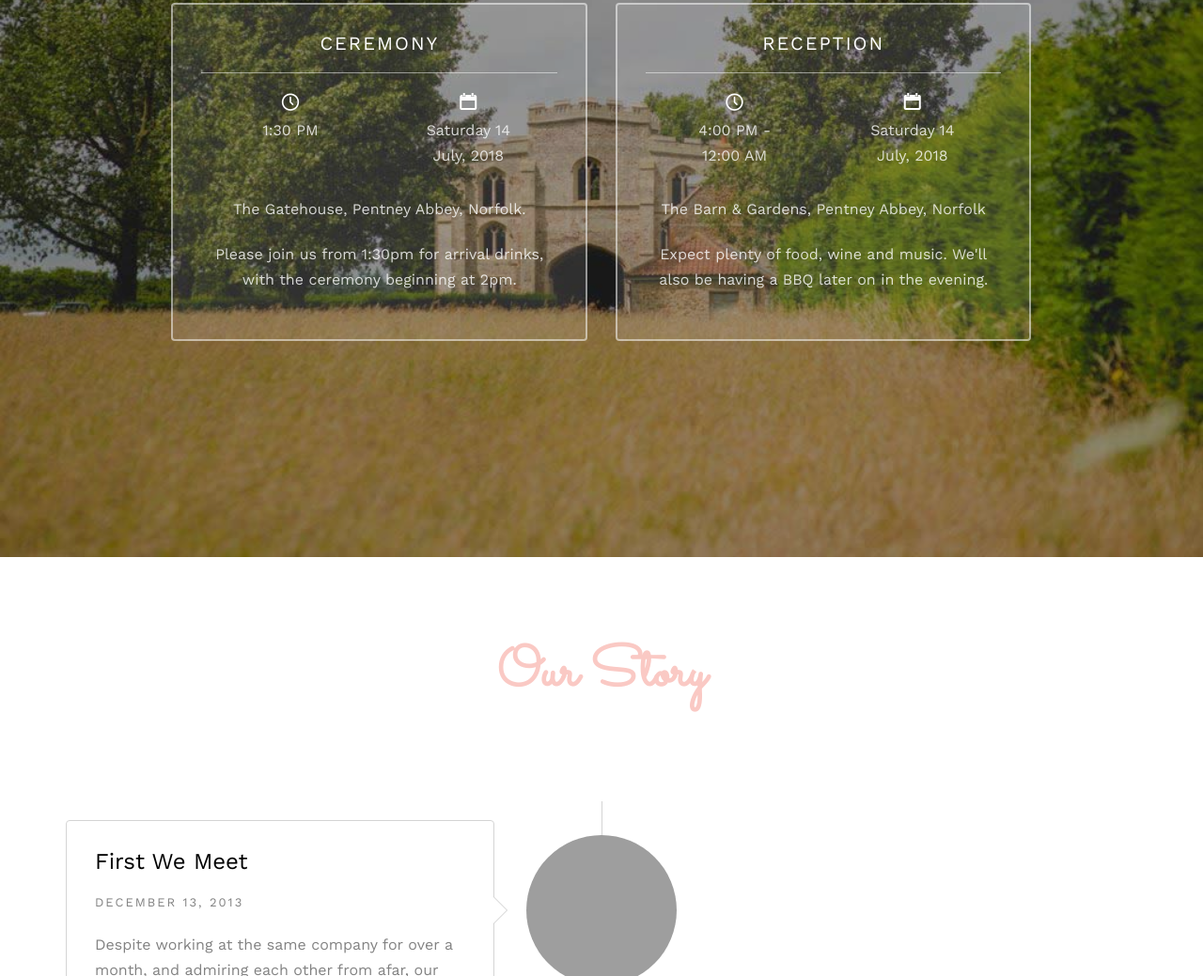
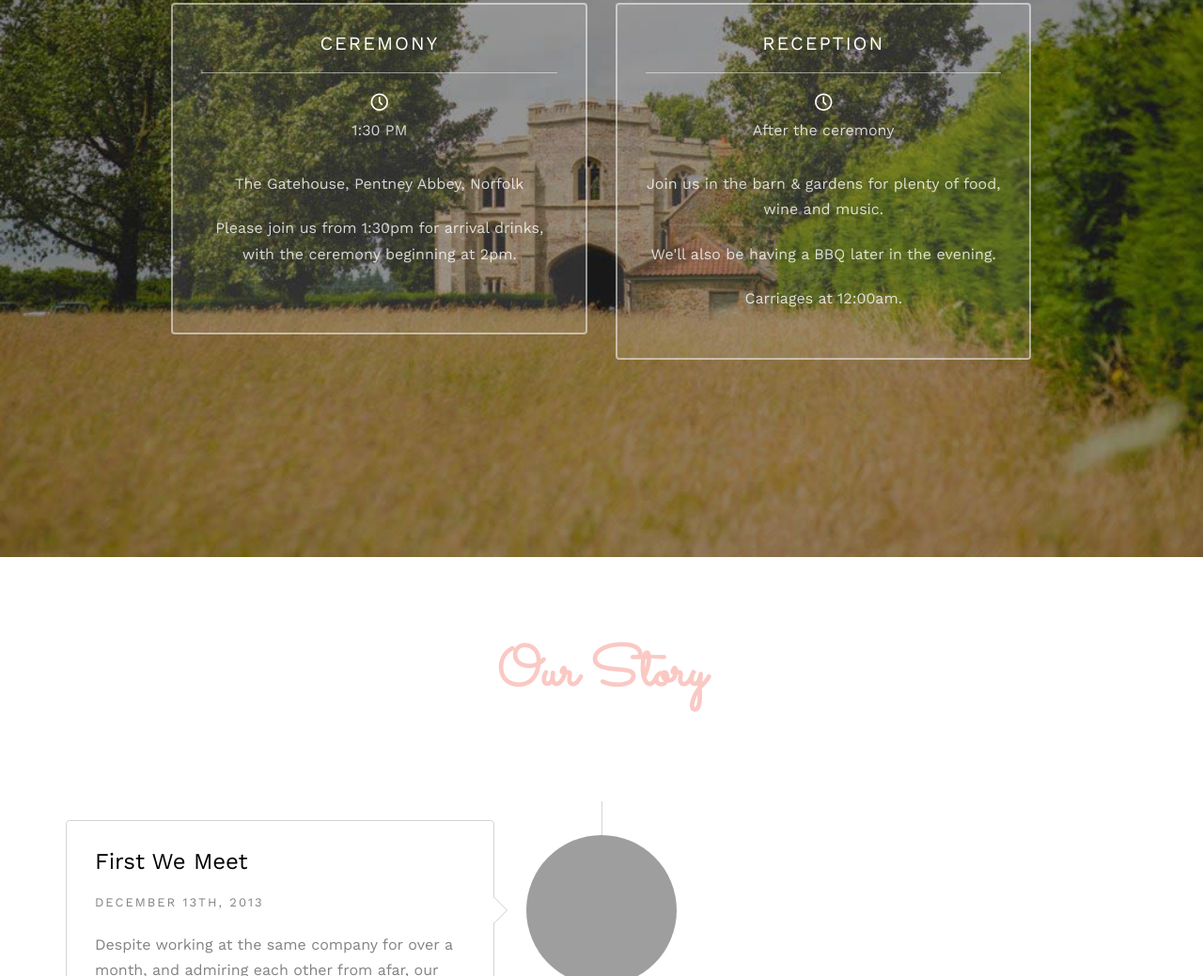
Before and after one commit to rwagstaff/casstaff-wedding, a plain HTML site: page index.html in a window 1280 px wide. Shown: the part 1761-2800 px from the top of the page at 94% size. Drawn offline with nearby package versions, Linux system fonts and the light colour scheme; grey boxes are pictures that could not be loaded; files whose address does not match are found by name.

Commit message:
Minors Adjustment

```diff
--- a/index.html
+++ b/index.html
@@ -106,9 +106,9 @@
                     <div class="display-t">
                         <div class="display-tc animate-box" data-animate-effect="fadeIn">
                             <h1>Richard &amp; Cassie</h1>
-                            <h2>We Are Getting Married</h2>
+                            <h2>We Are Getting Married In:</h2>
                             <div class="simply-countdown simply-countdown-one"></div>
-                            <p><a href="#rsvp" class="btn btn-default btn-sm">Save the date</a></p>
+                            <p><a href="#rsvp" class="btn btn-default btn-sm">RSVP</a></p>
                         </div>
                     </div>
                 </div>
@@ -121,8 +121,8 @@
             <div class="row">
                 <div class="col-md-8 col-md-offset-2 text-center fh5co-heading animate-box">
                     <h2>Welcome</h2>
-                    <h4>We invite you to celebrate our wedding</h4>
-                    <p>Saturday, July 14th, 2018 <br>Pentney Abbey, Norfolk</p>
+                    <h4>We invite you to celebrate our wedding on</h4>
+                    <p>Saturday, July 14th, 2018 <br>Pentney Abbey, Abbey Road, Pentney, Norfolk, PE32 1JT</p>
                 </div>
             </div>
             <div class="couple-wrap animate-box">
@@ -167,13 +167,8 @@
                                         <i class="icon-clock"></i>
                                         <span>1:30 PM</span>
                                     </div>
-                                    <div class="event-col">
-                                        <i class="icon-calendar"></i>
-                                        <span>Saturday 14</span>
-                                        <span>July, 2018</span>
-                                    </div>
-                                    <p>The Gatehouse, Pentney Abbey, Norfolk.</p>
-                                    <p> Please join us from 1:30pm for arrival drinks, with the ceremony beginning at
+                                    <p>The Gatehouse, Pentney Abbey, Norfolk</p>
+                                    <p style="margin-bottom: 40px"> Please join us from 1:30pm for arrival drinks, with the ceremony beginning at
                                         2pm.
                                     </p>
                                 </div>
@@ -183,18 +178,11 @@
                                     <h3>Reception</h3>
                                     <div class="event-col">
                                         <i class="icon-clock"></i>
-                                        <span> 4:00 PM - </span>
-                                        <span>12:00 AM</span>
+                                        <span> After the ceremony</span>
                                     </div>
-                                    <div class="event-col">
-                                        <i class="icon-calendar"></i>
-                                        <span>Saturday 14</span>
-                                        <span>July, 2018</span>
-                                    </div>
-                                    <p>The Barn & Gardens, Pentney Abbey, Norfolk</p>
-                                    <p>
-                                        Expect plenty of food, wine and music. We'll also be having a BBQ later on in
-                                        the evening.
+                                    <p>Join us in the barn & gardens for plenty of food, wine and music. </p>
+                                    <p> We'll also be having a BBQ later in the evening.</p>
+                                    <p> Carriages at 12:00am.
                                     </p>
                                 </div>
                             </div>
@@ -220,7 +208,7 @@
                             <div class="timeline-panel">
                                 <div class="timeline-heading">
                                     <h3 class="timeline-title">First We Meet</h3>
-                                    <span class="date">December 13, 2013</span>
+                                    <span class="date">December 13TH, 2013</span>
                                 </div>
                                 <div class="timeline-body">
                                     <p>Despite working at the same company for over a month, and admiring each other
@@ -258,7 +246,7 @@
                                     <p>On our first night of what turned out to be the most perfect holiday in
                                         Dubrovnik, Croatia, Richard got down on one knee and proposed on the beach at
                                         sunset. It was just us, and a little old Croatian fisherwoman on the next bay
-                                        across, and it was perfect. .</p>
+                                        across, and it was perfect.</p>
                                 </div>
                             </div>
                         </li>
@@ -337,7 +325,7 @@
                         </div>
                         <div class="feature-copy">
                             <h3><a href="https://www.sykescottages.co.uk/cottage/Norfolk-Pentney/Tamaura-Lodge-916390.html#duration=2&start=2018-07-14&calendar=2018-07&changeover=6">Tamaura Lodge</a></h3>
-                            <address>Common Rd, West Bilney, King's Lynn PE32 1JX</address>
+                            <address>Common Rd, West Bilney, King's Lynn PE32 1JX; 3 bedroom lodge by the lake</address>
                         </div>
                     </div>
                 </div>
--- a/sass/style.scss
+++ b/sass/style.scss
@@ -499,8 +499,7 @@ h1, h2, h3, h4, h5, h6, figure {
 			font-size: 20px;
 		}
 		.event-col{
-			width: 50%;
-			float: left;
+			width: 100%;
 			margin-bottom: 30px;
 		}
 	}
```
Also changed, not shown: css/style.css, 1 other file.
